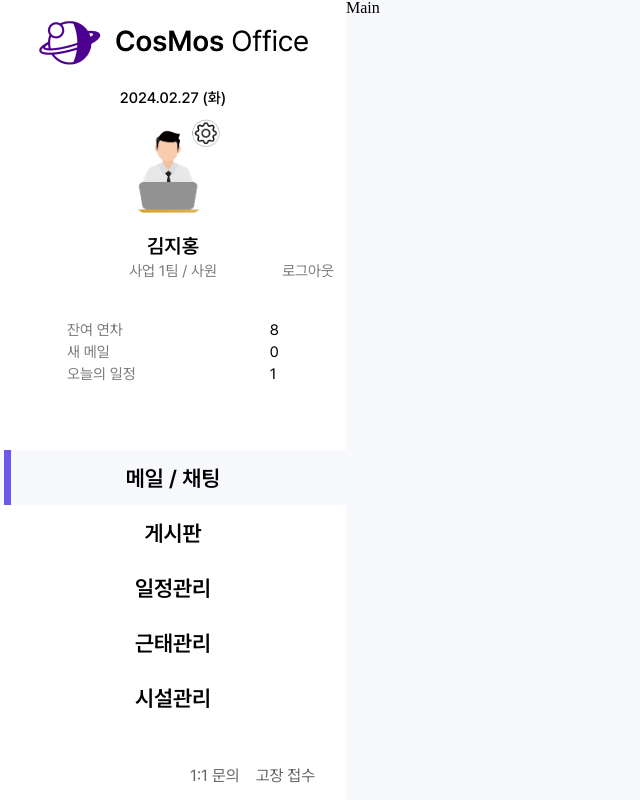
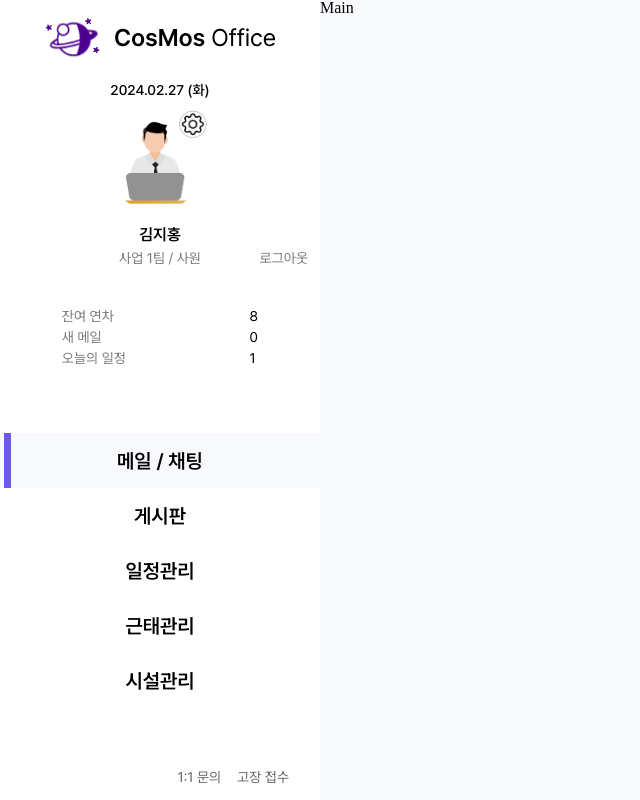
Before and after one commit to CosMos-Organization/cosmos-groupware-front, a React (Create React App) app: page / in a window 1280 px wide. Shown: the whole page, without its empty margins (0-640 px from the left). Built offline with nearby package versions, Linux system fonts and the light colour scheme.

Commit message:
0306_최수환_로고변경, 폰트 사이즈 수정

```diff
--- a/src/SCSS/components/leftbar.module.scss
+++ b/src/SCSS/components/leftbar.module.scss
@@ -1,6 +1,6 @@
 .left_main {
     font-family: Pretendard Variable;
-    width: 346px;
+    width: 320px;
     height: 100vh;
     background-color: #FFFFFF;
     position: relative;
@@ -14,7 +14,7 @@
 
     .date_box {
         text-align: center;
-        font-size: 15px;
+        font-size: 14px;
         font-weight: 500;
         margin-top: 25px;
         margin-bottom: 8px;
@@ -37,14 +37,14 @@
         margin-bottom: 44px;
 
         h2 {
-            font-size: 20px;
+            font-size: 16px;
             font-weight: 600;
             margin-bottom: 8px;
         }
 
         .department_box {
             position: relative;
-            font-size: 15px;
+            font-size: 14px;
             color: #7E7979;
 
             .logout_button {
@@ -59,7 +59,7 @@
     .brief_schedule_wrapper {
         display: flex;
         justify-content: space-around;
-        font-size: 15px;
+        font-size: 14px;
         margin-bottom: 61px;
 
         p {
@@ -85,7 +85,7 @@
             justify-content: center;
 
             h1 {
-                font-size: 22px;
+                font-size: 20px;
                 font-weight: 600;
             }
 
@@ -108,7 +108,7 @@
         bottom: 16px;
         right: 15px;
         display: flex;
-        font-size: 16px;
+        font-size: 14px;
         color: #676464;
 
         p {
--- a/src/components/Leftbar.jsx
+++ b/src/components/Leftbar.jsx
@@ -5,7 +5,7 @@ const Leftbar = () => {
     return (
         <div className={style.left_main}>
             <div className={style.logo_box}>
-                <img src='/logo_title.svg' />
+                <img src='/logo_title_new.svg' />
             </div>
 
             <div className={style.date_box}>
```
Also changed, not shown: public/logo_new.svg (added), public/logo_title_new.svg (added).
